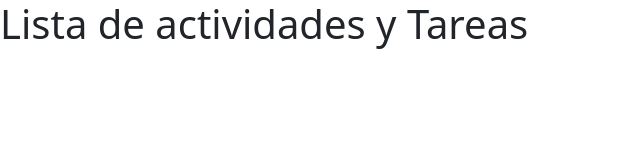
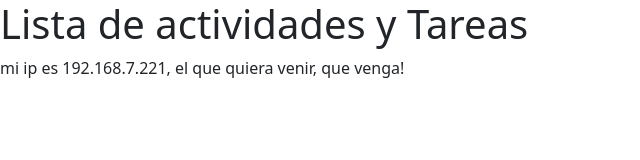
Before and after one commit to someone1a/20231121, a website: page index.html in a window 1280 px wide. Shown: the whole page, without its empty margins (0-640 px from the left). Drawn offline with nearby package versions, Linux system fonts and the light colour scheme.

Commit message:
second version

```diff
--- a/index.html
+++ b/index.html
@@ -20,6 +20,6 @@
             </article>
         </section>
     </main>
-    <footer></footer>
+    <footer>mi ip es 192.168.7.221, el que quiera venir, que venga!</footer>
 </body>
 </html>
```
